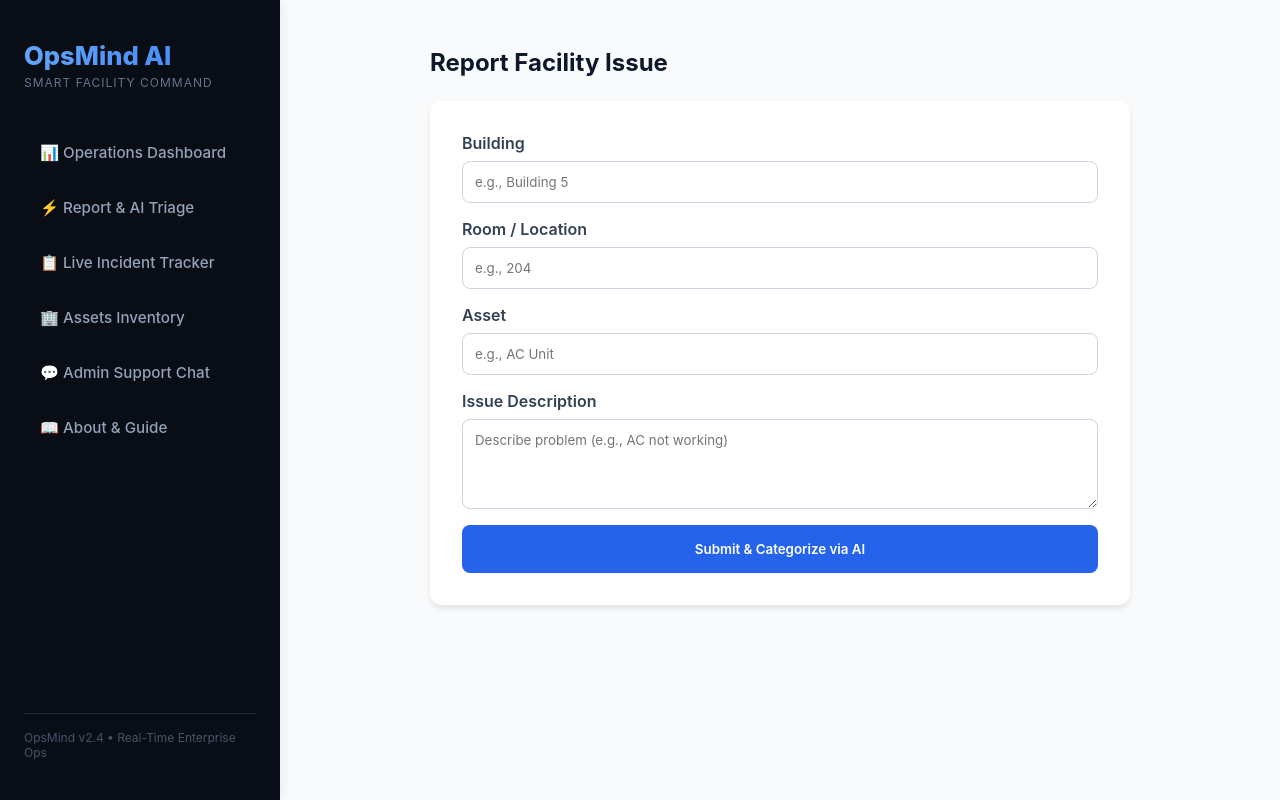
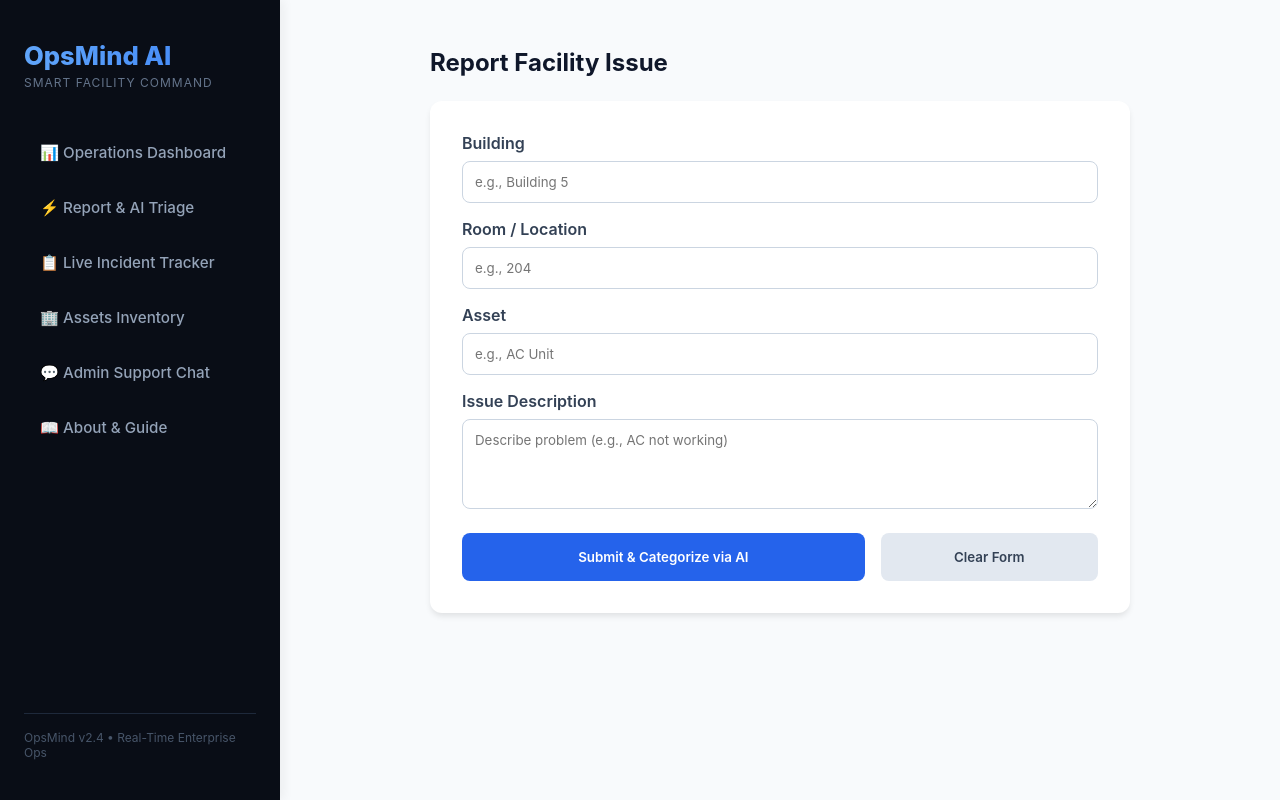
Before and after one commit to TanujSaha/OpsMind, a React app in the folder frontend/: page /report-issue in a window 1280 px wide. Built offline with nearby package versions, Linux system fonts and the light colour scheme; the HTML template or start-up script is replaced by a standard one.

Commit message:
Add dedicated Clear Form button to ReportIssue page

```diff
--- a/frontend/src/pages/ReportIssue.jsx
+++ b/frontend/src/pages/ReportIssue.jsx
@@ -1,12 +1,19 @@
 import { useState } from 'react';
+import { useNavigate } from 'react-router-dom';
 
 const ReportIssue = () => {
   const [formData, setFormData] = useState({ building: '', room: '', asset: '', description: '' });
   const [loading, setLoading] = useState(false);
   const [aiResult, setAiResult] = useState(null);
+  const navigate = useNavigate();
 
   const handleChange = (e) => {
     setFormData({ ...formData, [e.target.name]: e.target.value });
+  };
+
+  const handleClear = () => {
+    setFormData({ building: '', room: '', asset: '', description: '' });
+    setAiResult(null);
   };
 
   const handleSubmit = async (e) => {
@@ -62,19 +69,29 @@ const ReportIssue = () => {
           <textarea name="description" value={formData.description} onChange={handleChange} placeholder="Describe problem (e.g., AC not working)" required rows="4" style={{ padding: '0.75rem', borderRadius: '8px', border: '1px solid #cbd5e1' }} />
         </div>
 
-        <button type="submit" disabled={loading} style={{ padding: '1rem', borderRadius: '8px', backgroundColor: loading ? '#64748b' : '#2563eb', color: 'white', border: 'none', fontWeight: '600', cursor: 'pointer' }}>
-          {loading ? 'Analyzing via AI Engine...' : 'Submit & Categorize via AI'}
-        </button>
+        <div style={{ display: 'flex', gap: '1rem', marginTop: '0.5rem' }}>
+          <button type="submit" disabled={loading} style={{ flex: 2, padding: '1rem', borderRadius: '8px', backgroundColor: loading ? '#64748b' : '#2563eb', color: 'white', border: 'none', fontWeight: '600', cursor: 'pointer' }}>
+            {loading ? 'Analyzing via AI Engine...' : 'Submit & Categorize via AI'}
+          </button>
+
+          <button type="button" onClick={handleClear} style={{ flex: 1, padding: '1rem', borderRadius: '8px', backgroundColor: '#e2e8f0', color: '#334155', border: 'none', fontWeight: '600', cursor: 'pointer' }}>
+            Clear Form
+          </button>
+        </div>
       </form>
 
       {aiResult && (
         <div style={{ marginTop: '2rem', background: '#ecfdf5', border: '1px solid #10b981', padding: '1.5rem', borderRadius: '12px' }}>
-          <h3 style={{ color: '#047857', margin: '0 0 0.75rem 0' }}>✨ AI Categorization Complete</h3>
+          <h3 style={{ color: '#047857', margin: '0 0 0.75rem 0' }}>✨ AI Categorization Complete & Saved to Database!</h3>
           <p style={{ margin: '0.25rem 0' }}><strong>Department:</strong> {aiResult.department || 'General Facilities'}</p>
           <p style={{ margin: '0.25rem 0' }}><strong>Category:</strong> {aiResult.category || 'General Maintenance'}</p>
           <p style={{ margin: '0.25rem 0' }}><strong>Priority Assigned:</strong> <span style={{ color: (aiResult.priority || 'Medium') === 'High' ? '#dc2626' : '#d97706', fontWeight: 'bold' }}>{aiResult.priority || 'Medium'}</span></p>
           <p style={{ margin: '0.25rem 0' }}><strong>Estimated Resolution (ETA):</strong> {aiResult.eta || '24 Hours'}</p>
           <p style={{ margin: '0.25rem 0' }}><strong>Status:</strong> {aiResult.status || 'Submitted'}</p>
+
+          <button onClick={() => navigate('/issue-tracker')} style={{ marginTop: '1rem', padding: '0.75rem 1.25rem', backgroundColor: '#059669', color: 'white', border: 'none', borderRadius: '8px', fontWeight: '600', cursor: 'pointer' }}>
+            View Live Incident Tracker ➔
+          </button>
         </div>
       )}
     </div>
```
